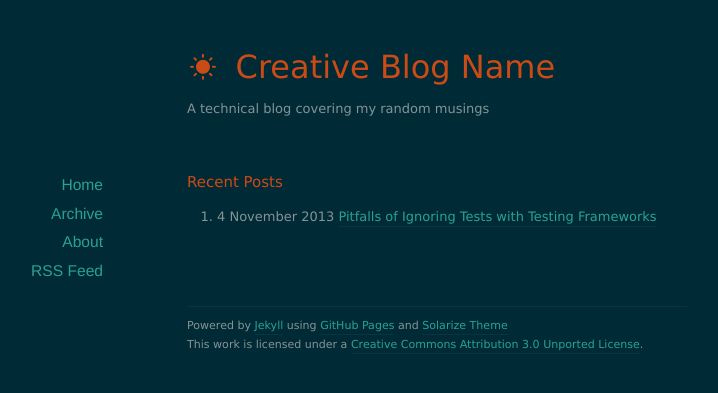
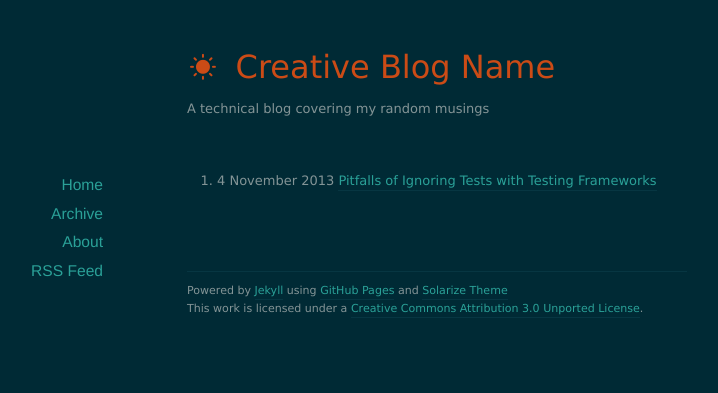
Before and after one commit to bpruitt-goddard/bpruitt-goddard.github.io, a Jekyll site: the page built from index.md, in a window 1280 px wide. Shown: the top 393 px of the page, without its empty margins (203-921 px from the left). Built offline with Jekyll 4.4.1, drawn with Linux system fonts in a browser that asks for light colours; nearby versions of some CDN libraries; the list of posts is cut into pages by our own code.

Commit message:
Convert index.html to markdown file
Disable pagination for now

```diff
--- a/_config.yml
+++ b/_config.yml
@@ -2,7 +2,6 @@
 description: A technical blog covering my random musings
 
 permalink: /:year/:month/:day/:title/
-paginate: 10
 pygments: true
 
 exclude: ['README.md', 'Gemfile.lock', 'Gemfile', 'Rakefile']
--- a/index.html
+++ b/index.md
@@ -3,11 +3,10 @@
 title: bpruitt-goddard.github.io
 ---
 
-  <h2>Recent Posts</h2>
-  <ul>
-    {% for post in site.posts do %}
+<ul>
+  {% for post in site.posts %}
     <li>
       {{ post.date | date: "%-d %B %Y" }} <a href="{{ post.url }}">{{ post.title }}</a>
     </li>
-    {% endfor %}
-  </ul>
+  {% endfor %}
+</ul>
```
